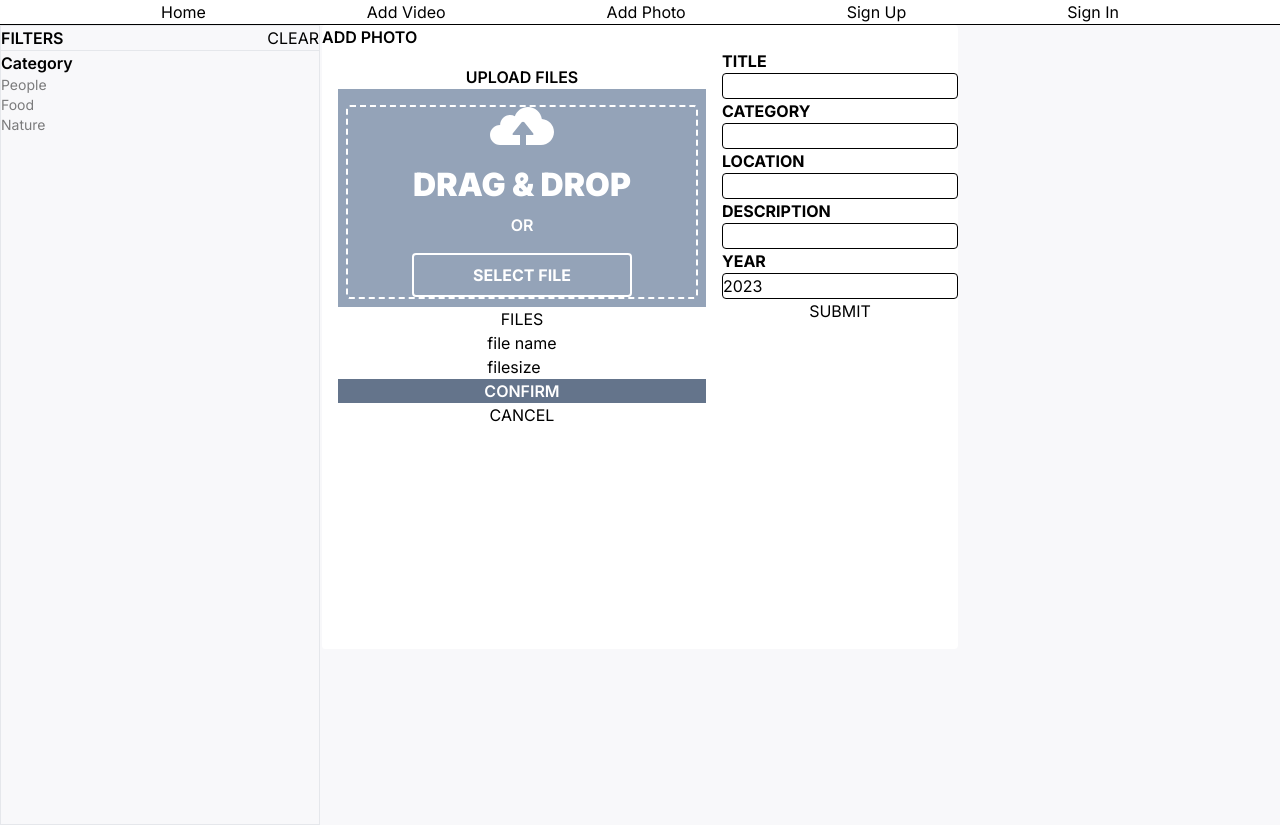
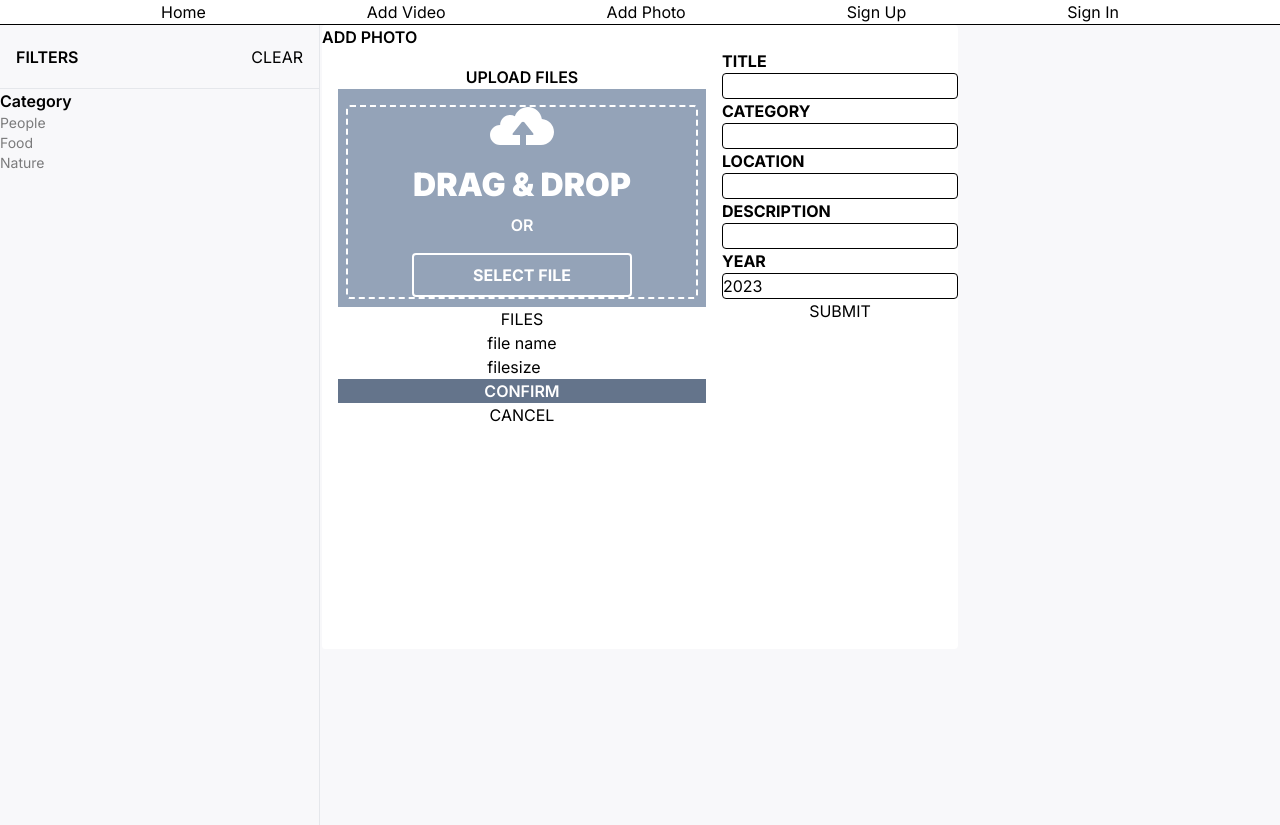
Before and after one commit to whlong1/next.js-photo-app, a Next.js app: page /photos/new in a window 1280 px wide. Built offline with nearby package versions, Linux system fonts and the light colour scheme; no server answers.

Commit message:
Add header css class for reusability

```diff
--- a/src/app/(pages)/photos/components/FilterChip.tsx
+++ b/src/app/(pages)/photos/components/FilterChip.tsx
@@ -7,9 +7,10 @@ interface FilterChipProps { param: { queryKey: string, queryValue: string } }
 const FilterChip = ({ param }: FilterChipProps) => {
   const { queryParams, setQueryParams } = useQueryManager()
   const chipText = param.queryValue[0].toUpperCase() + param.queryValue.slice(1)
-  const chipClassNames = "inline-flex items-center justify-start rounded bg-slate-500 bg-opacity-50 text-white text-sm py-1 px-3"
+  const chipClassNames = "inline-flex items-center justify-start rounded bg-slate-500 bg-opacity-40 text-white text-sm py-1 px-3"
 
-  // Passing an empty string as a queryValue will delete the key:
+  // Passing an empty string as the queryValue argument
+  // to setQueryParams will remove the queryKey from the URL:
   const handleClick = () => setQueryParams(param.queryKey, "")
 
   return (
--- a/src/app/(pages)/photos/components/FilterNav.tsx
+++ b/src/app/(pages)/photos/components/FilterNav.tsx
@@ -5,8 +5,8 @@ import FilterSection from "./FilterSection"
 const FilterNav = () => {
 
   return (
-    <nav className="flex flex-col border w-80">
-      <header className="flex justify-between border-b">
+    <nav className="flex flex-col border-r w-80">
+      <header className="header justify-between">
         <h2>FILTERS</h2>
         <Link href="/photos">CLEAR</Link>
       </header>
--- a/src/app/(pages)/photos/page.tsx
+++ b/src/app/(pages)/photos/page.tsx
@@ -19,11 +19,10 @@ const Photos = async ({ searchParams }: { searchParams: SearchParams }) => {
   const activeParamsArray = Object.keys(searchParams).map((key) => {
     return { queryKey: key, queryValue: searchParams[key] }
   })
-  console.log("PARAMS ARRAY", activeParamsArray)
 
   return (
     <section className="flex flex-col w-full">
-      <header>
+      <header className="header">
         {activeParamsArray.map((param) => (
           <FilterChip param={param} />
         ))}
@@ -34,11 +33,3 @@ const Photos = async ({ searchParams }: { searchParams: SearchParams }) => {
 }
 
 export default Photos
-
-
-  // Might want to move the browse header up one level
-  // that could include the search bar?
-  // Other option, remove it, search goes into site nav?
-  // But this would imply a site wide search, whereas
-  // including it in a photos layout implies a search on photos alone.
-  // Showing results text and pagination would make the most sense here.
--- a/src/styles/globals.css
+++ b/src/styles/globals.css
@@ -87,3 +87,11 @@ input {
   grid-auto-rows: 200px;
   grid-template-columns: repeat(6, 1fr);
 }
+
+.header {
+  height: 64px;
+  display: flex;
+  padding: 16px;
+  align-items: center;
+  border-bottom: 1px solid #e5e7eb;
+}
```
